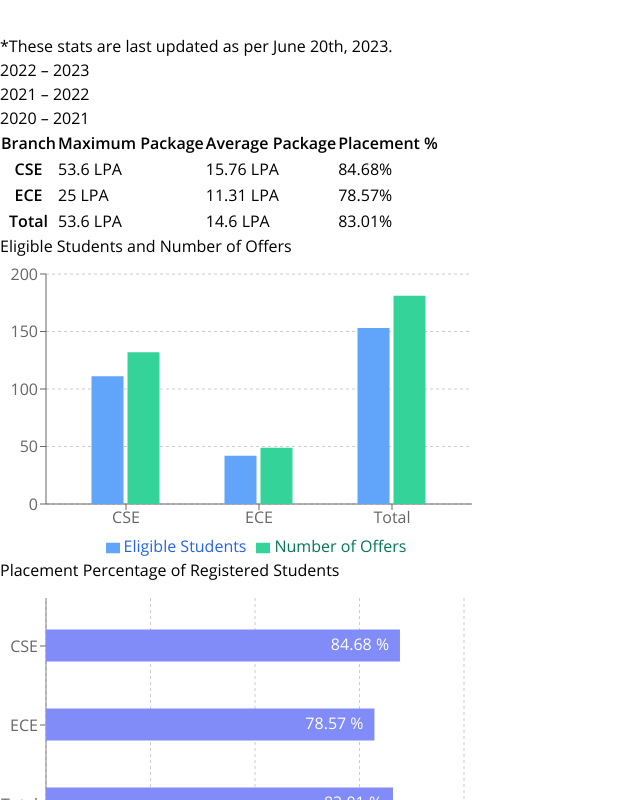
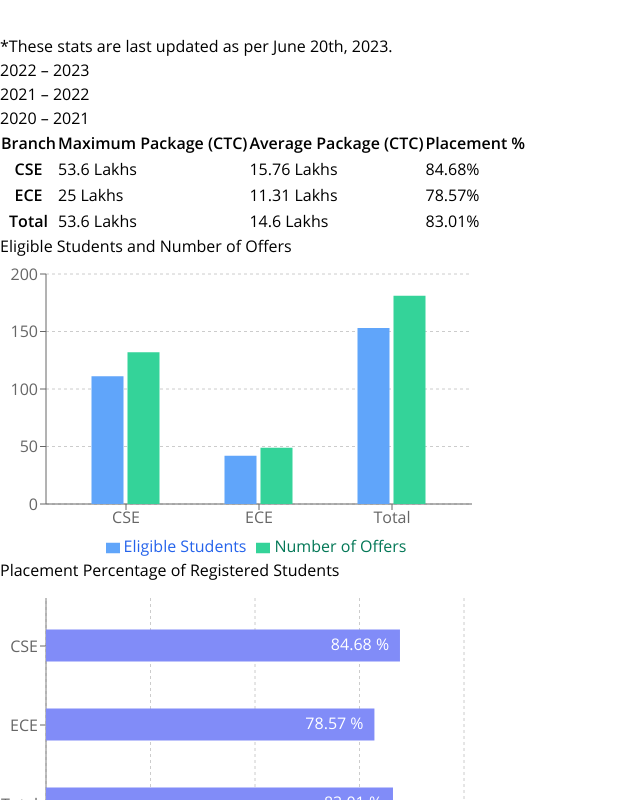
Before and after one commit to TNPCell-IIITKota/tnp-iiit-kota, a Next.js app: page / in a window 1280 px wide. Shown: the part 3420-4220 px from the top of the page, without its empty margins (0-640 px from the left). Built offline with nearby package versions, Linux system fonts and the light colour scheme.

Commit message:
fix: minor updates (#376)

```diff
--- a/components/Table.tsx
+++ b/components/Table.tsx
@@ -9,11 +9,13 @@ const Table: React.FC<{ year: Year }> = ({ year }) => (
       <table cx="table">
         <thead cx="head">
           <tr>
-            {['Branch', 'Maximum Package', 'Average Package', 'Placement %'].map((header) => (
-              <th key={cyrb53(header)} cx="col-th" scope="col">
-                {header}
-              </th>
-            ))}
+            {['Branch', 'Maximum Package (CTC)', 'Average Package (CTC)', 'Placement %'].map(
+              (header) => (
+                <th key={cyrb53(header)} cx="col-th" scope="col">
+                  {header}
+                </th>
+              ),
+            )}
           </tr>
         </thead>
         <tbody cx="body">
@@ -22,8 +24,8 @@ const Table: React.FC<{ year: Year }> = ({ year }) => (
               <th cx="row-th" scope="row">
                 {row.branch}
               </th>
-              <td cx="data">{row.Maximum} LPA</td>
-              <td cx="data">{row.Average} LPA</td>
+              <td cx="data">{row.Maximum} Lakhs</td>
+              <td cx="data">{row.Average} Lakhs</td>
               <td cx="data">
                 {placementPC[year].find((x) => x.branch === row.branch)?.['Placement %']}%
               </td>
```
Also changed, not shown: 2 other files (tests, documents, lock files or other folders).
